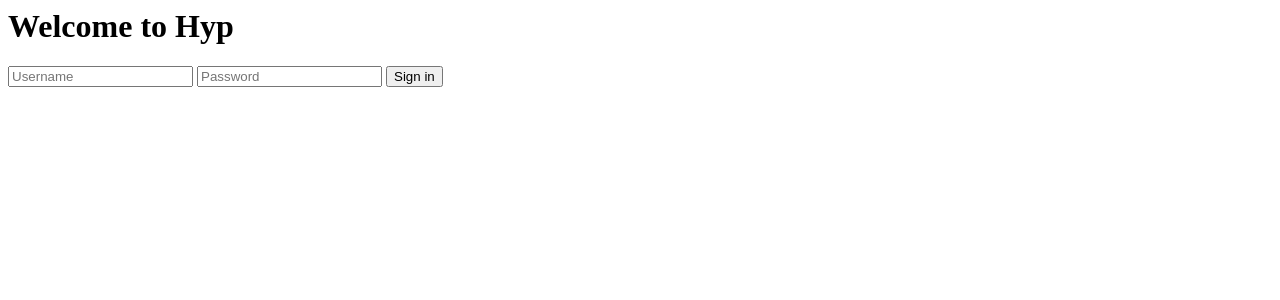
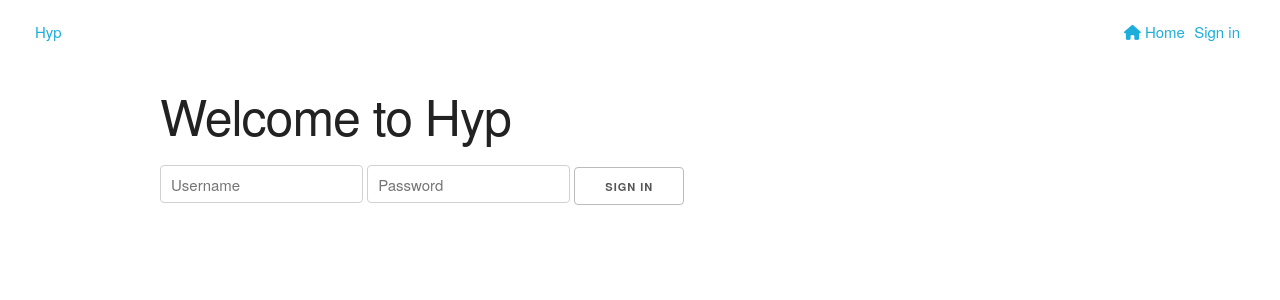
Before and after one commit to Murphydbuffalo/hyp2, a Django app: page /accounts/login/ in a window 1280 px wide. Shown: the top 300 px of the page. Run offline with Django 3.2, Linux system fonts and the light colour scheme; some libraries are stand-ins or nearby versions.

Commit message:
Make sure login template uses the layout.

```diff
--- a/web/hyp/templates/registration/login.html
+++ b/web/hyp/templates/registration/login.html
@@ -1,3 +1,5 @@
+{% extends "hyp/layout.html" %}
+{% block content %}
   <h1>Welcome to Hyp</h1>
 
   {% if error_message %}<p><strong>{{ error_message }}</strong></p>{% endif %}
@@ -8,3 +10,4 @@
   <input type="password" name="password" placeholder="Password">
   <input type="submit" value="Sign in">
   </form>
+{% endblock %}
```
Lines whose indentation alone changed are shown as unchanged.
